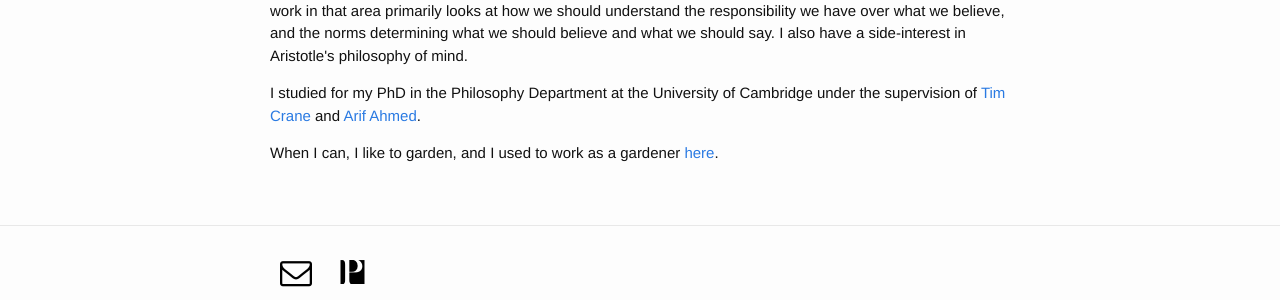
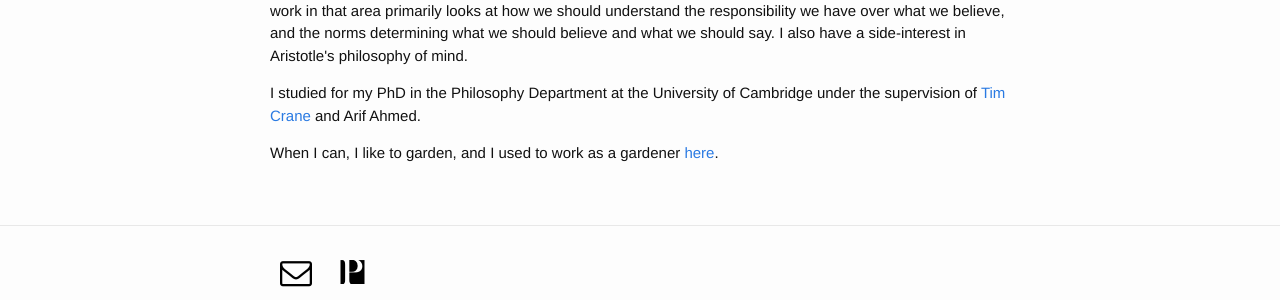
Before and after one commit to alexandergreenberg/alexandergreenberg.github.io, a Jekyll site: the page built from index.html, in a window 1280 px wide. Shown: the part 520-820 px from the top of the page. Built offline with Jekyll 4.4.1, drawn with Linux system fonts in a browser that asks for light colours; some web fonts are replaced.

Commit message:
Update index.html

```diff
--- a/index.html
+++ b/index.html
@@ -12,7 +12,7 @@ layout: default
     <p class="paragraph">I'm currently a Lecturer in Law at the University of Surrey. I've previously held positions at Southampton, UCL, Birkbeck, Oxford, Cambridge, and Gothenburg.</p>
     <p class="paragraph">My current research mainly looks at the philosophical and theoretical justiciation for legal rules for determining criminal responsibility. I'm particularly interested in the psychological concepts that figure in criminal law doctrines – concepts like awareness, knowledge, belief, and intent – and the interrelation between legal discussions of these concepts and philosophical discussions in epistemology and philosophy of mind and action. For 2019-22, I carried out a Leverhulme Trust-funded project at UCL, <em>Belief in Philosophy and the Criminal Law</em>. This project looked at the role of belief in the criminal law and how this could be informed – and also inform – philosophical accounts of belief.</p>
     <p class="paragraph">I've published on a variety of topics in both philosophy and law journals (see <a href="/publications/">here</a> for my publications). I've written about the justifiability of criminalizing negligence and blaming for culpable ignorance, on the signficance of the recklessness/negligence distinction, and on legal standards of proof. Before I became interested in the intersection of philosophy and criminal law, I mainly worked in epistemology and philosophy of mind, and my work in that area primarily looks at how we should understand the responsibility we have over what we believe, and the norms determining what we should believe and what we should say. I also have a side-interest in Aristotle's philosophy of mind.</p>
-    <p class="paragraph">I studied for my PhD in the Philosophy Department at the University of Cambridge under the supervision of <a href="http://www.timcrane.com" target="_blank">Tim Crane</a> and <a href="http://www.phil.cam.ac.uk/people/teaching-research-pages/ahmed/ahmed-page" target="_blank">Arif Ahmed</a>.</p>
+    <p class="paragraph">I studied for my PhD in the Philosophy Department at the University of Cambridge under the supervision of <a href="http://www.timcrane.com" target="_blank">Tim Crane</a> and Arif Ahmed.</p>
     <p class="paragraph">When I can, I like to garden, and I used to work as a gardener <a href="http://www.kings.cam.ac.uk/" target="_blank">here</a>.</p>
   </div>
 </div>
```
